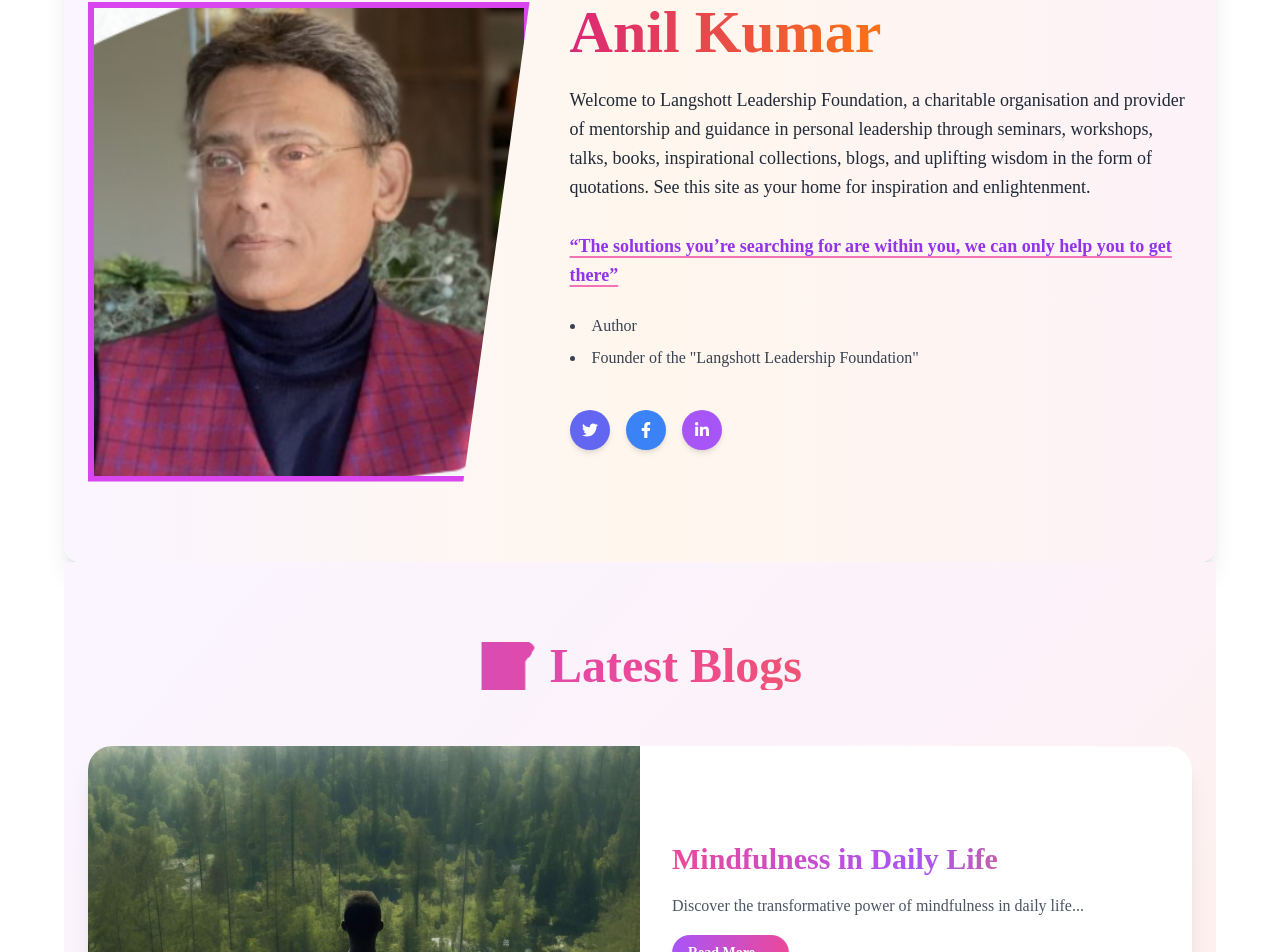
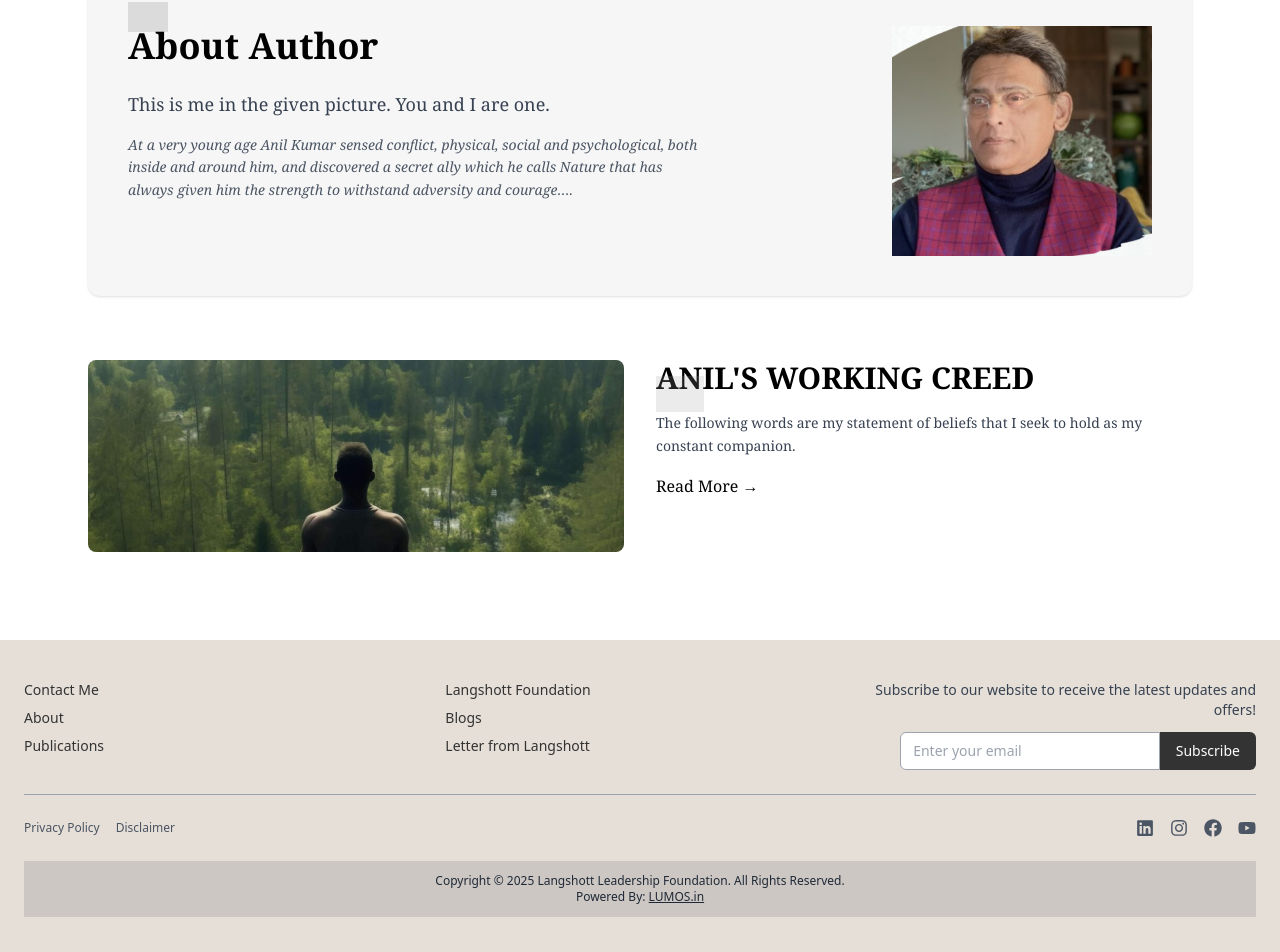
Before and after one commit to vidyatestumesh-sudo/Book_store, a React (Vite) app in the folder frontend/: page / in a window 1280 px wide. Shown: the part 3509-4461 px from the top of the page. Built offline with nearby package versions, Linux system fonts and the light colour scheme; no server answers; grey boxes are pictures that could not be loaded.

Commit message:
changes in the home page
home page changes

```diff
--- a/frontend/src/components/Footer.jsx
+++ b/frontend/src/components/Footer.jsx
@@ -1,119 +1,87 @@
 import React from "react";
 import { Link } from "react-router-dom";
-import footerLogo from "../assets/footer-logo.png";
-import { FaFacebook, FaInstagram, FaTwitter } from "react-icons/fa";
+import { FaFacebook, FaInstagram, FaLinkedin, FaYoutube } from "react-icons/fa";
 
 const Footer = () => {
   return (
-    <footer className="bg-gradient-to-br from-gray-900 via-gray-950 to-black text-white py-8 px-4 font-['Poppins']">
-      <div className="max-w-6xl mx-auto flex flex-col md:flex-row justify-between items-start gap-8">
-        {/* Logo & Nav */}
-        <div className="md:w-1/2 w-full text-center md:text-left space-y-4">
-          <img
-            src={footerLogo}
-            alt="Logo"
-            className="mx-auto md:mx-0 w-28 transition-transform duration-300 hover:scale-105"
-          />
-          <ul className="flex flex-wrap justify-center md:justify-start gap-4 text-sm">
-            {[
-              { label: "Home", to: "/" },
-              { label: "About us", to: "/aboutauthorpage" },
-              { label: "Blogs", to: "/blogs" },
-              { label: "Contact", to: "/contact" },
-            ].map(({ label, to }, idx) => (
-              <li key={idx}>
-                <Link
-                  to={to}
-                  className="transition-colors duration-300 hover:text-pink-500"
-                >
-                  {label}
-                </Link>
-              </li>
-            ))}
-          </ul>
+    <footer className="bg-[#e5dfd7] text-[#333] py-10 px-6 font-sans">
+      <div className="max-w-7xl mx-auto grid grid-cols-1 md:grid-cols-3 gap-8 text-sm">
+        {/* Left Column */}
+        <div className="space-y-2">
+          <Link to="/contact" className="block hover:underline">Contact Me</Link>
+          <Link to="/aboutauthorpage" className="block hover:underline">About</Link>
+          <Link to="/publications" className="block hover:underline">Publications</Link>
         </div>
 
-        {/* Newsletter */}
-        <div className="md:w-1/2 w-full text-center md:text-right space-y-3">
-          <p className="text-sm text-gray-300 leading-snug">
+        {/* Middle Column */}
+        <div className="space-y-2">
+          <Link to="/foundation" className="block hover:underline">Langshott Foundation</Link>
+          <Link to="/blogs" className="block hover:underline">Blogs</Link>
+          <Link to="/letter" className="block hover:underline">Letter from Langshott</Link>
+        </div>
+
+        {/* Right Column: Newsletter */}
+        <div className="space-y-3 text-center md:text-right">
+          <p className="text-sm text-gray-700">
             Subscribe to our website to receive the latest updates and offers!
           </p>
-          <div className="flex w-full md:justify-end justify-center">
+          <div className="flex justify-center md:justify-end">
             <input
               type="email"
               placeholder="Enter your email"
-              className="px-3 py-2 rounded-l-md text-black w-2/3 max-w-xs focus:outline-none focus:ring-2 focus:ring-pink-400 transition-all duration-300 text-sm"
+              className="px-3 py-2 rounded-l-md text-black w-2/3 max-w-xs focus:outline-none border border-gray-400 text-sm"
             />
-            <button className="bg-gradient-to-r from-purple-500 to-pink-500 px-4 py-2 rounded-r-md text-white font-medium hover:from-pink-600 hover:to-purple-600 transition-all duration-300 text-sm">
+            <button className="bg-[#333] text-white px-4 py-2 rounded-r-md hover:bg-black text-sm">
               Subscribe
             </button>
           </div>
         </div>
       </div>
 
-      <div className="mt-8 border-t border-gray-700 pt-4" />
+      {/* Divider */}
+      <div className="border-t border-gray-400 my-6" />
 
-      <div className="max-w-6xl mx-auto flex flex-col md:flex-row justify-between items-center text-xs text-gray-400 gap-4 text-center md:text-left">
-  {/* Left: Terms & Policies */}
-  <ul className="flex gap-4">
-    <li>
-      <Link
-        to="/privacy"
-        className="hover:text-pink-400 transition-colors duration-300"
-      >
-        Privacy Policy
-      </Link>
-    </li>
-    <li>
-      <Link
-        to="/terms"
-        className="hover:text-pink-400 transition-colors duration-300"
-      >
-        Terms of Service
-      </Link>
-    </li>
-  </ul>
+      {/* Bottom Row */}
+      <div className="max-w-7xl mx-auto flex flex-col md:flex-row justify-between items-center text-xs text-gray-600 text-center md:text-left gap-4">
+        {/* Left */}
+        <div className="flex flex-wrap gap-4">
+          <Link to="/privacy" className="hover:underline">Privacy Policy</Link>
+          <Link to="/disclaimer" className="hover:underline">Disclaimer</Link>
+        </div>
 
-  {/* Center: Copyright */}
-  <p className="text-gray-100 text-sm mx-4">
-    © 2025 Langshott Leadership Foundation. All Rights Reserved. Developed by{" "}
+        {/* Social Icons */}
+        <div className="flex gap-4 text-gray-600">
+          <a href="#" className="hover:text-black" aria-label="LinkedIn">
+            <FaLinkedin size={18} />
+          </a>
+          <a href="#" className="hover:text-black" aria-label="Instagram">
+            <FaInstagram size={18} />
+          </a>
+          <a href="#" className="hover:text-black" aria-label="Facebook">
+            <FaFacebook size={18} />
+          </a>
+          <a href="#" className="hover:text-black" aria-label="YouTube">
+            <FaYoutube size={18} />
+          </a>
+        </div>
+      </div>
+
+      {/* Footer bottom */}
+      <div className="bg-[#ccc7c2] text-center text-xs text-gray-800 mt-6 py-3">
+        <p>
+          Copyright © 2025 Langshott Leadership Foundation. All Rights Reserved.
+        </p>
+        <p>
+          Powered By:{" "}
           <a
-      href="https://lumos.in/"
+            href="https://lumos.in"
             target="_blank"
             rel="noopener noreferrer"
-      className="hover:text-pink-400 underline transition"
+            className="underline hover:text-black"
           >
-    Lumos
+            LUMOS.in
           </a>
         </p>
-
-  {/* Right: Social Icons */}
-  <div className="flex gap-4">
-    <a
-      href="https://facebook.com"
-      target="_blank"
-      rel="noopener noreferrer"
-      className="hover:text-blue-500 transition-transform transform hover:scale-125 duration-300"
-    >
-      <FaFacebook size={20} />
-    </a>
-    <a
-      href="https://twitter.com"
-      target="_blank"
-      rel="noopener noreferrer"
-      className="hover:text-sky-400 transition-transform transform hover:scale-125 duration-300"
-    >
-      <FaTwitter size={20} />
-    </a>
-    <a
-      href="https://instagram.com"
-      target="_blank"
-      rel="noopener noreferrer"
-      className="hover:text-pink-400 transition-transform transform hover:scale-125 duration-300"
-    >
-      <FaInstagram size={20} />
-    </a>
-  </div>
       </div>
     </footer>
   );
--- a/frontend/src/pages/home/AboutAuthor.jsx
+++ b/frontend/src/pages/home/AboutAuthor.jsx
@@ -1,74 +1,79 @@
 import React from "react";
-import { FaTwitter, FaFacebookF, FaLinkedinIn } from "react-icons/fa";
+import { Link } from "react-router-dom";
 
 const AboutAuthor = () => {
   return (
-    <div className="max-w-6xl mx-auto px-6 py-20 font-['Poppins'] bg-gradient-to-r from-purple-50 via-orange-50 to-pink-50 rounded-2xl shadow-xl">
-      <div className="flex flex-col md:flex-row items-center md:items-start gap-10">
+    <section className="max-w-6xl mx-auto px-6 py-16 font-serif space-y-16">
 
-        {/* Custom-Shaped Big Author Image */}
-        <div className="relative w-full md:w-[40%] transform transition-transform duration-700 hover:scale-105 hover:shadow-2xl">
-          <div
-            className="w-full h-[480px] bg-cover bg-center"
-            style={{
-              backgroundImage: "url('/author_logo.png')",
-              clipPath: "polygon(0 0, 100% 0, 85% 100%, 0% 100%)",
-              border: "6px solid #d946ef",
-              boxShadow: "0 10px 20px rgba(0,0,0,0.1)",
-            }}
+      {/* ========== About Author Section ========== */}
+      <div className="bg-[#f6f6f6] rounded-xl shadow p-10 flex flex-col md:flex-row items-center md:items-start justify-between gap-8">
+
+        {/* Left Content */}
+        <div className="flex-1">
+          <h2 className="text-3xl md:text-4xl font-semibold mb-2 relative inline-block">
+            About Author
+            <img
+              src="/feather.png"
+              alt="feather"
+              className="absolute -top-6 left-0 w-10 opacity-30"
+            />
+          </h2>
+          <p className="text-lg text-gray-700 mt-4">
+            This is me in the given picture. You and I are one.
+          </p>
+          <p className="italic text-gray-600 mt-4 text-sm leading-relaxed max-w-xl">
+            At a very young age Anil Kumar sensed conflict, physical, social and
+            psychological, both inside and around him, and discovered a secret
+            ally which he calls Nature that has always given him the strength to
+            withstand adversity and courage….
+          </p>
+        </div>
+
+        {/* Right Image */}
+        <div className="w-full md:w-[260px] h-auto">
+          <img
+            src="/author_logo.png"
+            alt="Anil Kumar"
+            className="object-contain w-full"
+          />
+        </div>
+      </div>
+
+      {/* ========== Working Creed Section ========== */}
+      <div className="flex flex-col md:flex-row items-center md:items-start gap-8">
+
+        {/* Left Image */}
+        <div className="w-full md:w-1/2">
+          <img
+             src="/b1.jpg"
+            alt="Working Creed"
+            className="rounded-lg w-full h-48 object-cover"
           />
         </div>
 
-        {/* Author Info */}
-        <div className="flex-1 space-y-6">
-          <h2 className="text-6xl font-extrabold bg-gradient-to-r from-pink-600 via-orange-500 to-purple-600 text-transparent bg-clip-text">
-            Anil Kumar
+        {/* Right Text */}
+
+        <div className="w-full md:w-1/2 text-left">
+          <h2 className="text-2xl md:text-3xl font-semibold relative inline-block mb-4">
+            ANIL'S WORKING CREED
+            <img
+              src="/feather.png"
+              alt="feather"
+              className="absolute -bottom-4 left-0 w-12 opacity-20"
+            />
           </h2>
 
-          <p className="text-lg text-gray-800 leading-relaxed">
-            <span className="font-semibold text-pink-800">
-            </span> Welcome to Langshott Leadership Foundation, a charitable organisation and provider of mentorship and guidance in personal leadership through seminars, workshops, talks, books, inspirational collections, blogs, and uplifting wisdom in the form of quotations. See this site as your home for inspiration and enlightenment. {" "}
-            <br />
-            <br></br>
-            <span className="text-purple-600 font-semibold underline decoration-pink-400 decoration-2 underline-offset-4 hover:text-orange-500 transition-colors duration-300">
-              “The solutions you’re searching for are within you, we can only help you to get there”
-            </span>
+          <p className="text-gray-700 mb-4 text-sm leading-relaxed">
+            The following words are my statement of beliefs that I seek to hold as
+            my constant companion.
           </p>
+            <Link to="/aboutauthorpage" className="hover:text-[#8c6239]">
+              Read More →
+            </Link>
 
-          {/* Achievements List */}
-          <ul className="list-disc list-inside text-gray-700 text-base space-y-2">
-            {[
-              "Author",
-              'Founder of the "Langshott Leadership Foundation"',
-            ].map((item, idx) => (
-              <li
-                key={idx}
-                className="hover:text-pink-600 hover:translate-x-1 transform transition duration-300"
-              >
-                {item}
-              </li>
-            ))}
-          </ul>
-
-          {/* Social Links */}
-          <div className="flex gap-4 pt-4">
-            {[
-              { icon: <FaTwitter />, color: "bg-indigo-500", hover: "hover:bg-indigo-600" },
-              { icon: <FaFacebookF />, color: "bg-blue-500", hover: "hover:bg-blue-600" },
-              { icon: <FaLinkedinIn />, color: "bg-purple-500", hover: "hover:bg-purple-600" },
-            ].map(({ icon, color, hover }, idx) => (
-              <a
-                key={idx}
-                href="#"
-                className={`w-10 h-10 ${color} ${hover} text-white rounded-full flex items-center justify-center transition transform hover:scale-110 shadow-md`}
-              >
-                {icon}
-              </a>
-            ))}
-          </div>
         </div>
       </div>
-    </div>
+    </section>
   );
 };
 
--- a/frontend/src/pages/home/Home.jsx
+++ b/frontend/src/pages/home/Home.jsx
@@ -19,8 +19,8 @@ const Home = () => {
         <InspirationBoard />
         <Corners />
         <AboutAuthor />
-        <BlogsPage />
-        <Testimonials />
+        {/* <BlogsPage /> */}
+        {/* <Testimonials /> */}
     </>
   )
 }
```
Also changed, not shown: frontend/src/pages/home/corners.jsx (+17 -14 lines). Lines whose indentation alone changed are shown as unchanged.
